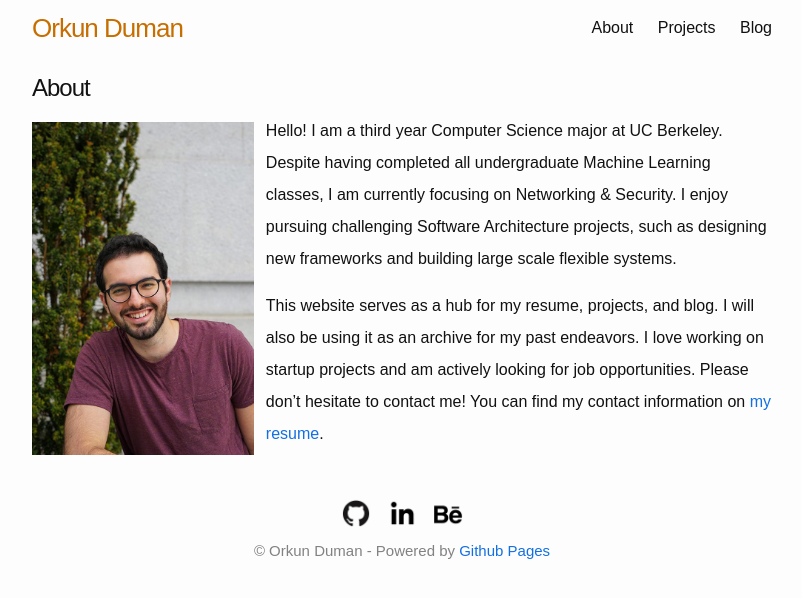
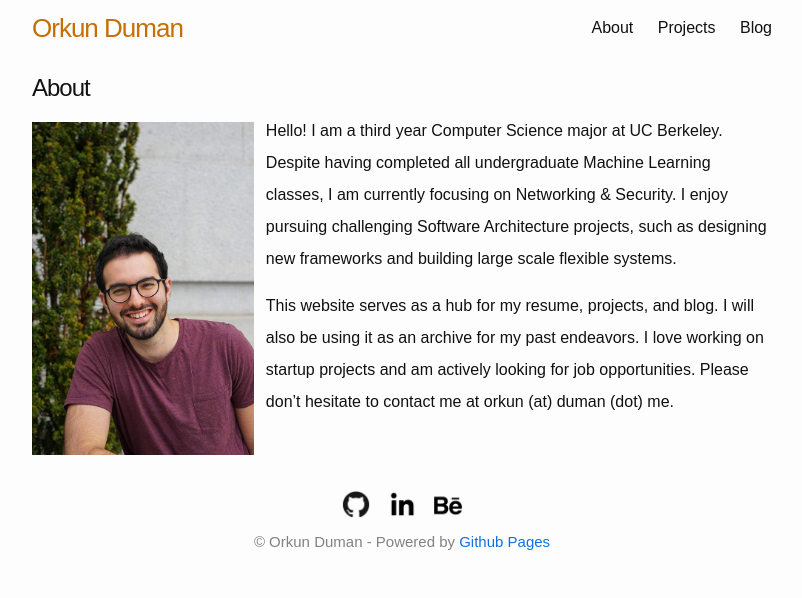
Before and after one commit to orkun1675/orkun1675.github.io, a Jekyll site: the page built from about.md, in a window 1280 px wide. Shown: the top 598 px of the page, without its empty margins (238-1040 px from the left). Built offline with Jekyll 4.4.1, drawn with Linux system fonts in a browser that asks for light colours.

Commit message:
Update about.md

```diff
--- a/about.md
+++ b/about.md
@@ -8,4 +8,4 @@ picture: profile.jpg
 
 Hello! I am a third year Computer Science major at UC Berkeley. Despite having completed all undergraduate Machine Learning classes, I am currently focusing on Networking & Security. I enjoy pursuing challenging Software Architecture projects, such as designing new frameworks and building large scale flexible systems.
 
-This website serves as a hub for my resume, projects, and blog. I will also be using it as an archive for my past endeavors. I love working on startup projects and am actively looking for job opportunities. Please don’t hesitate to contact me! You can find my contact information on [my resume](/assets/Orkun Duman - Resume.pdf){:target="_blank"}.
+This website serves as a hub for my resume, projects, and blog. I will also be using it as an archive for my past endeavors. I love working on startup projects and am actively looking for job opportunities. Please don’t hesitate to contact me at orkun (at) duman (dot) me.
```
